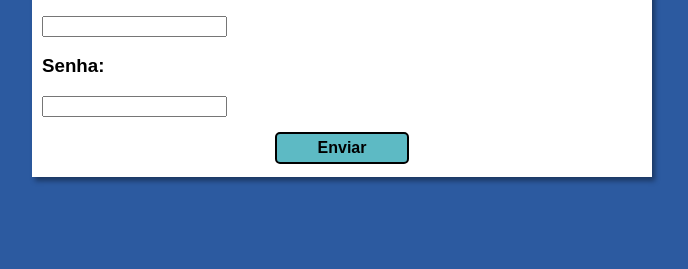
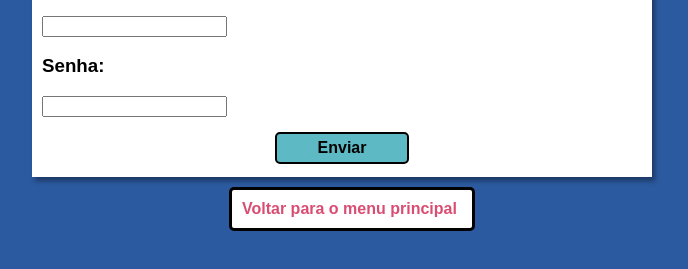
Before and after one commit to davioliveira-repo/site_ecit-cristiano-cartaxo, a plain HTML site: page login.html in a window 1280 px wide. Shown: the part 115-384 px from the top of the page, without its empty margins (298-986 px from the left). Drawn offline with Linux system fonts and the light colour scheme.

Commit message:
adicionei o botão de voltar para a página inicial

```diff
--- a/login.html
+++ b/login.html
@@ -20,5 +20,10 @@
         </div>
         <p><br></p>
     </main>
+    <footer>
+        <div id="buttom">
+            <a href="index.html">Voltar para o menu principal</a>
+        </div>
+    </footer>
 </body>
 </html>
```
